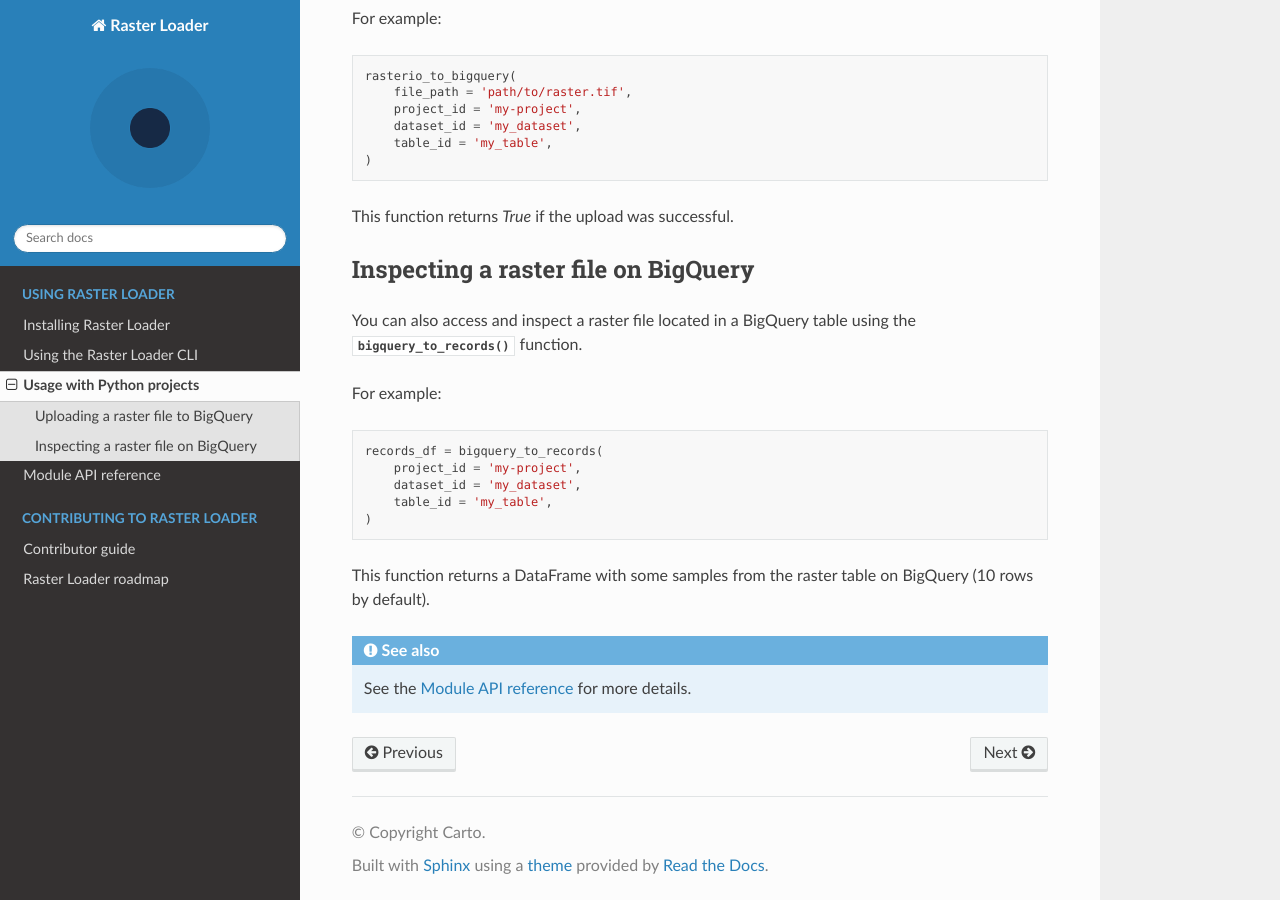
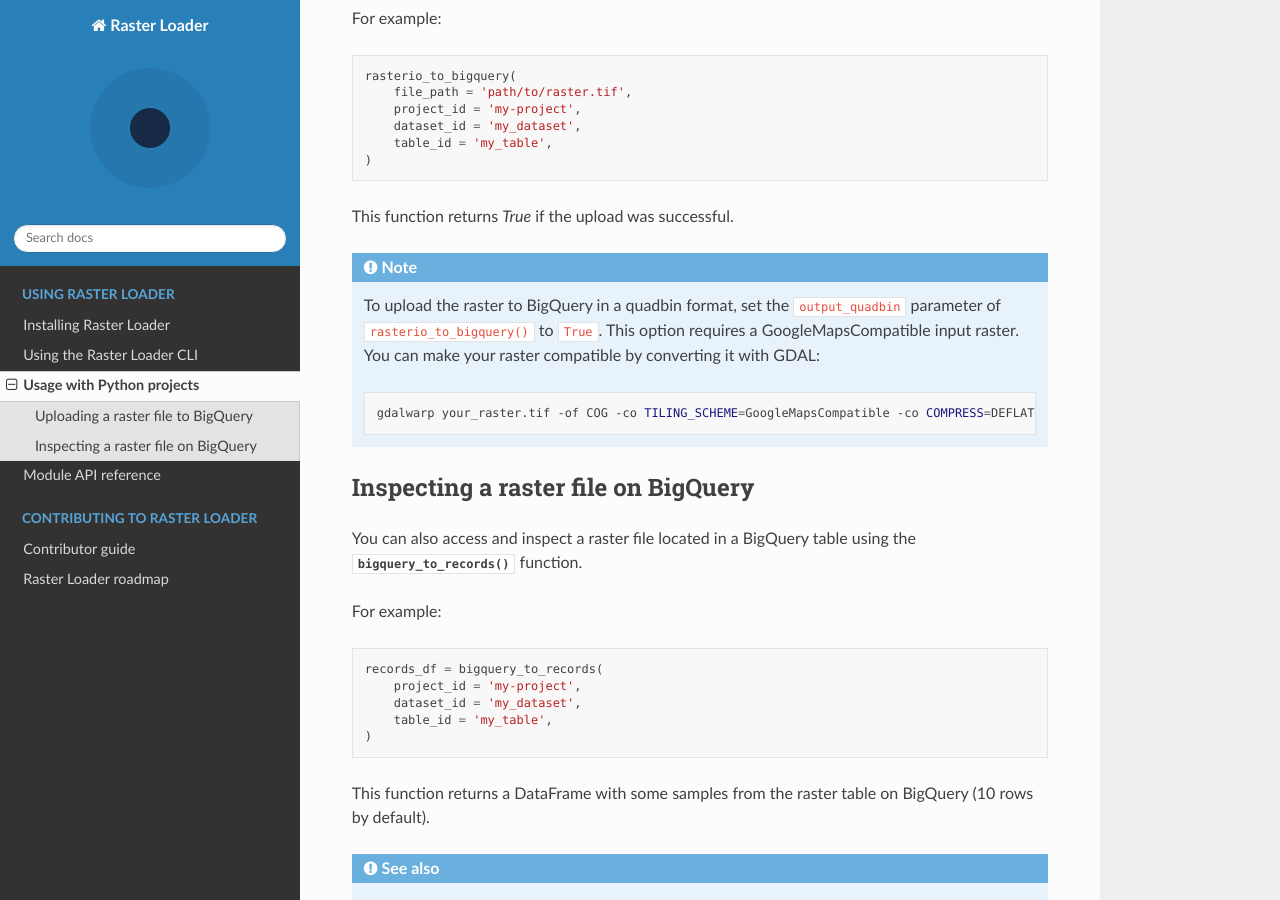
Before and after one commit to CartoDB/raster-loader, a Sphinx documentation site: the page built from docs/source/user_guide/use_with_python.rst, in a window 1280 px wide and 900 px high, scrolled down 547 px. Built offline with Sphinx 7.4.7 and the Read the Docs theme 2.0.0, drawn with Linux system fonts in a browser that asks for light colours; the version number could not be read and is left out.

Commit message:
Update RST

```diff
--- a/docs/source/user_guide/use_with_python.rst
+++ b/docs/source/user_guide/use_with_python.rst
@@ -35,6 +35,17 @@ For example:
 
 This function returns `True` if the upload was successful.
 
+.. note::
+
+    To upload the raster to BigQuery in a quadbin format, set the ``output_quadbin``
+    parameter of ``rasterio_to_bigquery()`` to ``True``. This option requires a
+    GoogleMapsCompatible input raster. You can make your raster compatible by converting
+    it with GDAL:
+
+    .. code-block:: bash
+
+        gdalwarp your_raster.tif -of COG -co TILING_SCHEME=GoogleMapsCompatible -co COMPRESS=DEFLATE your_compatible_raster.tif
+
 Inspecting a raster file on BigQuery
 ------------------------------------
 
```
Also changed, not shown: docs/source/user_guide/cli.rst (+9 -0 lines).
